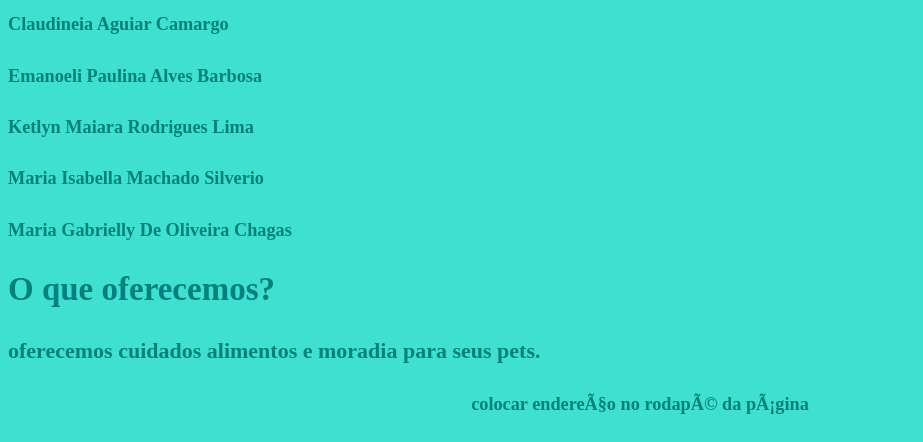
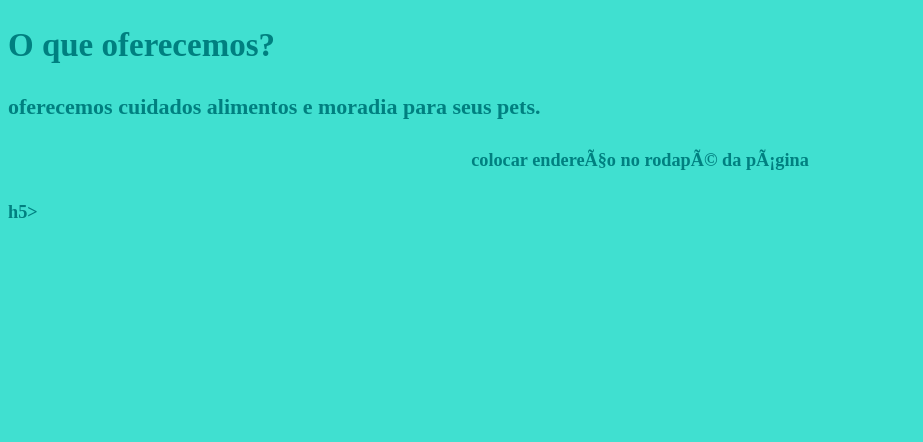
Before and after one commit to ketlynmaiara/petshopordemaosbichos, a plain HTML site: page projeto.html in a window 1280 px wide. Shown: the part 735-1177 px from the top of the page, without its empty margins (0-923 px from the left). After the commit the page ends 988 px from the top, so only its background shows below. Drawn offline with Linux system fonts and the light colour scheme.

Commit message:
Update projeto.html

```diff
--- a/projeto.html
+++ b/projeto.html
@@ -17,7 +17,7 @@
         <h5 align=”right”>Emanoeli Paulina Alves Barbosa</h5>
         <h5 align=”right”>Ketlyn Maiara Rodrigues Lima</h5>
         <h5 align=”right”>Maria Isabella Machado Silverio</h5>
-        <h5 align=”right”>Maria Gabrielly De Oliveira Chagas</h5>
+
 
         <h2 align=”left”> <b>Objetivo</h2><b>
        <h4 align="justify"> <p>  oferecer o serviço de cuidados e hotelaria para pets, com atenção cuidados e respeito com os seus amigos de patas  ><b style=font-size:22px><font color="#008080"> h4></p>
@@ -29,11 +29,8 @@
        <h4 align=“justify”> <p>Trabalhamos com tosa, banho e hotelaria. .</h4>
 
        <h2 align=”left”> <b>Quem somos?</h2><b>
-        <h5 align=”right”>Claudineia Aguiar Camargo</h5>
-        <h5 align=”right”>Emanoeli Paulina Alves Barbosa</h5>
-        <h5 align=”right”>Ketlyn Maiara Rodrigues Lima</h5>
-        <h5 align=”right”>Maria Isabella Machado Silverio</h5>
-        <h5 align=”right”>Maria Gabrielly De Oliveira Chagas</h5>
+        <h5 align=”right”>Somos alunos do colegio carlos gomes fazendo um trabalho</h5>
+
 
 
        <h2 align=”left”> <b>O que oferecemos?</h2><b>
```
